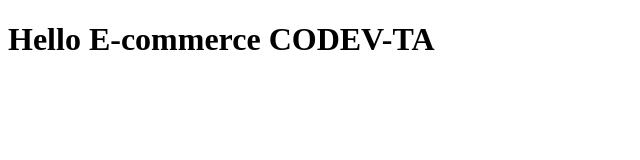
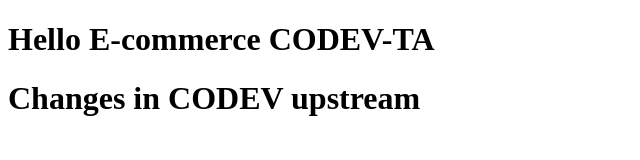
Before and after one commit to codev-ta/E-commerce, a plain HTML site: page index.html in a window 1280 px wide. Shown: the whole page, without its empty margins (0-640 px from the left). Drawn offline with Linux system fonts and the light colour scheme.

Commit message:
add subtitle

```diff
--- a/index.html
+++ b/index.html
@@ -8,5 +8,6 @@
   </head>
   <body>
     <h1>Hello E-commerce CODEV-TA</h1>
+    <h1>Changes in CODEV upstream</h1>
   </body>
 </html>
```
